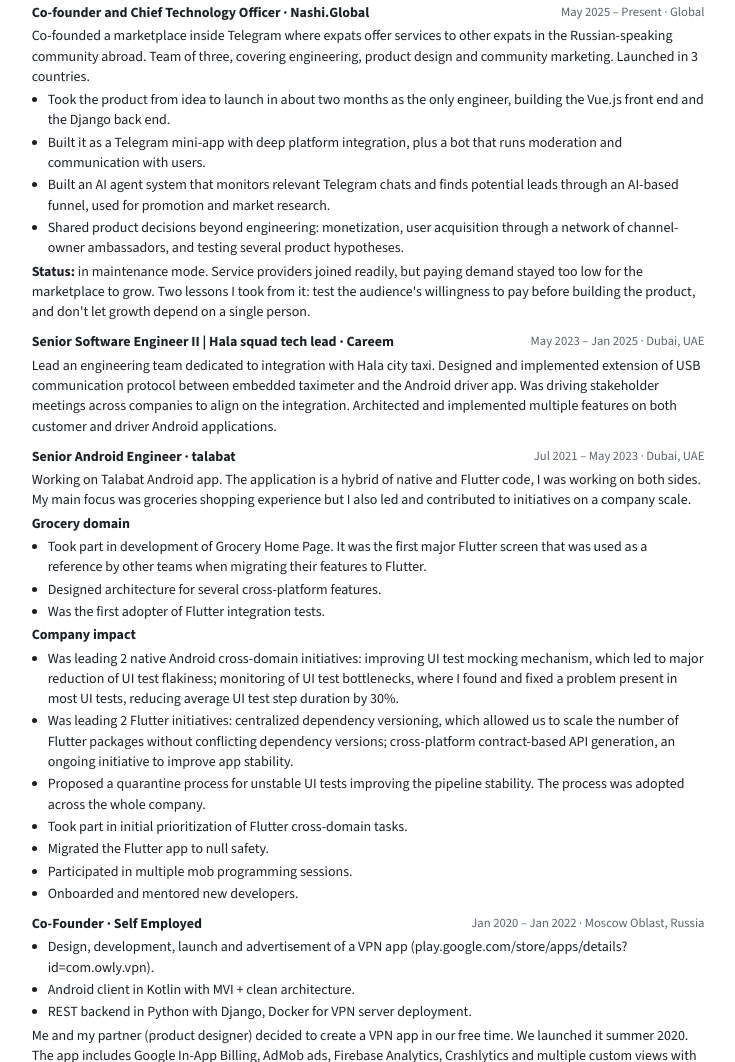
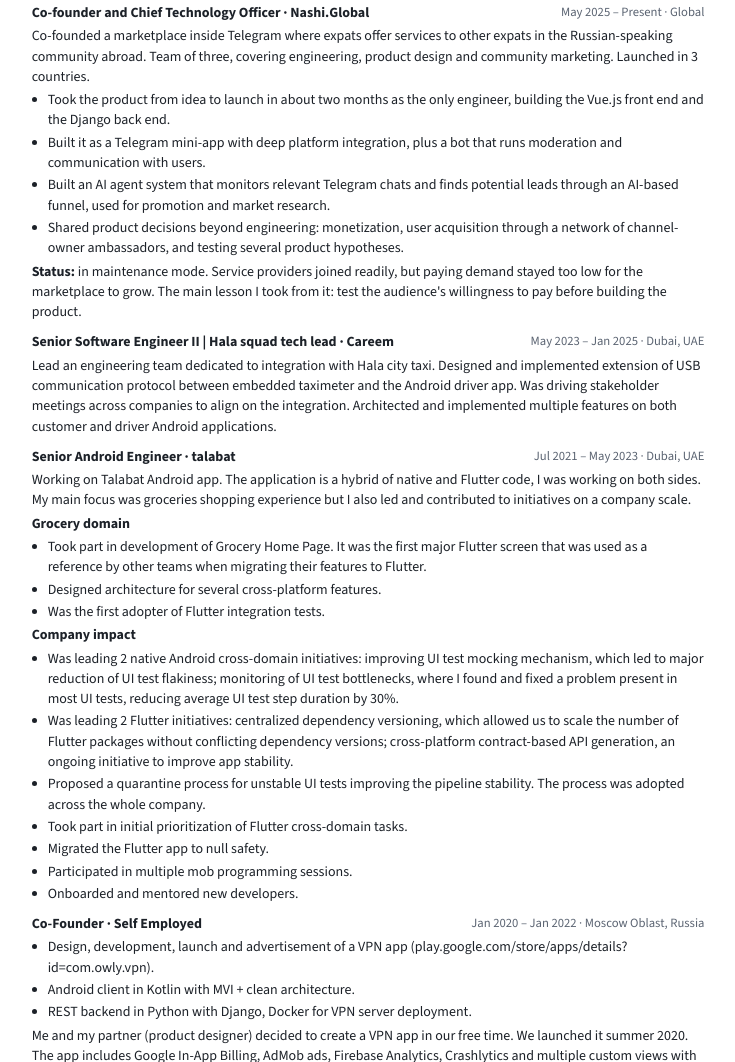
Before and after one commit to Murashov/claude-code-assistant, a plain HTML site: page work/cv/cv.html in a window 1280 px wide. Shown: the part 722-1784 px from the top of the page, without its empty margins (272-1007 px from the left). Drawn offline with nearby package versions, Linux system fonts and the light colour scheme.

Commit message:
CV: Nashi single lesson; Careem context notes, part 1
Co-Authored-By: Claude <noreply@anthropic.com>
Claude-Session: https://claude.ai/code/session_01E3v7tWKecC2d1eeGTMP2ep

```diff
--- a/work/cv/cv.html
+++ b/work/cv/cv.html
@@ -69,7 +69,7 @@ li{margin:2px 0}
     <li>Built an AI agent system that monitors relevant Telegram chats and finds potential leads through an AI-based funnel, used for promotion and market research.</li>
     <li>Shared product decisions beyond engineering: monetization, user acquisition through a network of channel-owner ambassadors, and testing several product hypotheses.</li>
   </ul>
-  <p><b>Status:</b> in maintenance mode. Service providers joined readily, but paying demand stayed too low for the marketplace to grow. Two lessons I took from it: test the audience's willingness to pay before building the product, and don't let growth depend on a single person.</p>
+  <p><b>Status:</b> in maintenance mode. Service providers joined readily, but paying demand stayed too low for the marketplace to grow. The main lesson I took from it: test the audience's willingness to pay before building the product.</p>
 </section>
 
 <section class="job" id="careem">
```
Also changed, not shown: 2 other files.
